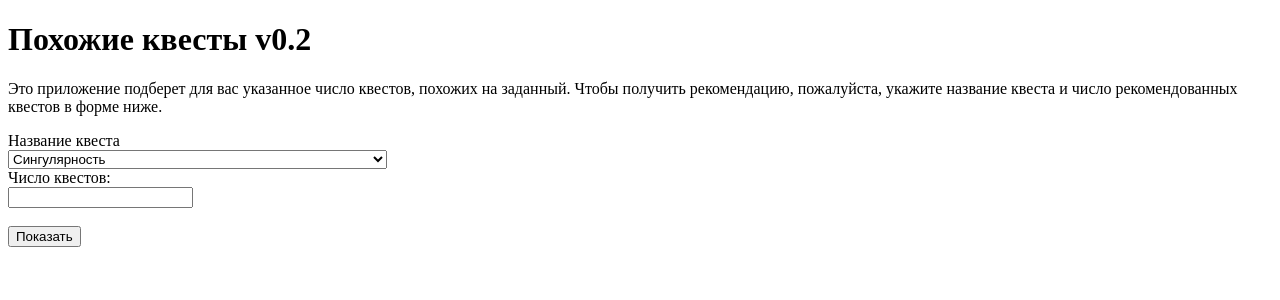
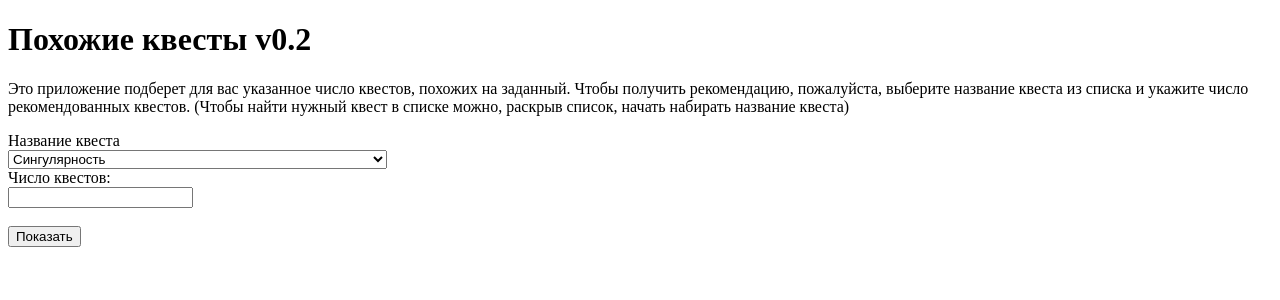
Before and after one commit to garinthengineer/quest_recommend_app, a Flask app: page / in a window 1280 px wide. Shown: the top 300 px of the page. Run offline with Flask 2, Linux system fonts and the light colour scheme.

Commit message:
minor changes

```diff
--- a/templates/index.html
+++ b/templates/index.html
@@ -3,7 +3,7 @@
 {% block body %}
       <h1>Похожие квесты v0.2</h1>
       <p>Это приложение подберет для вас указанное число квестов, похожих на заданный.
-        Чтобы получить рекомендацию, пожалуйста, укажите название квеста и число рекомендованных квестов в форме ниже.
+        Чтобы получить рекомендацию, пожалуйста, выберите название квеста из списка и укажите число рекомендованных квестов. (Чтобы найти нужный квест в списке можно, раскрыв список, начать набирать название квеста)
       </p>
       <p>{{ errmsg }}</p>
     <form method="POST">
--- a/templates/result.html
+++ b/templates/result.html
@@ -2,7 +2,7 @@
 
 {% block body %}
     <h1>Похожие квесты v0.2</h1>
-    <p>Ниже приведен список квестов наиболее похожих на <b>{{ req }}</b>. Вы можете перейти по ссылкам, чтобы посмотреть описания квестов.
+    <p>Ниже приведен список квестов наиболее похожих на <a href={{ url[output.index(req)] }} target="_blank">{{ req }}</a>. Вы можете перейти по ссылкам, чтобы посмотреть описания квестов.
     </p>
         {% for element in output %}
             <p><a href={{ url[output.index(element)] }} target="_blank">{{ element }}</a></p>
```
